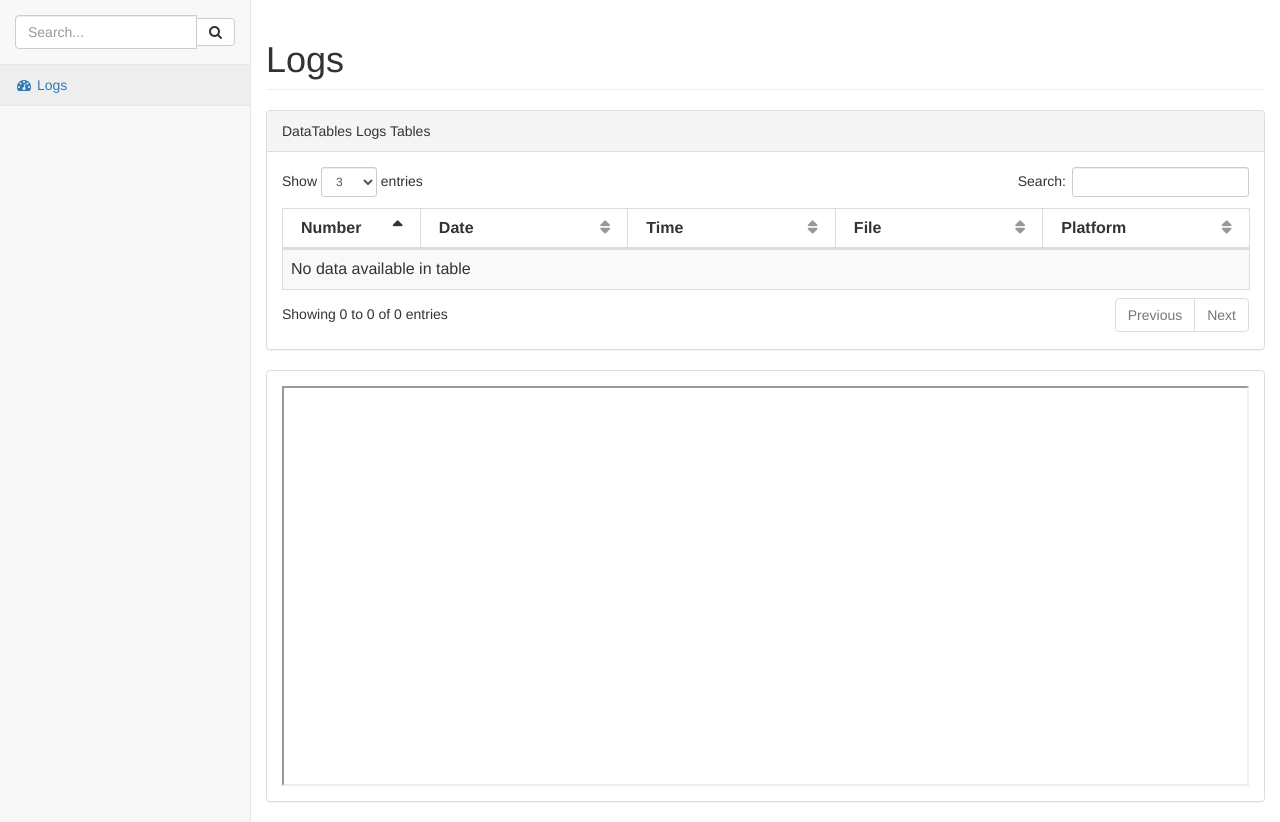
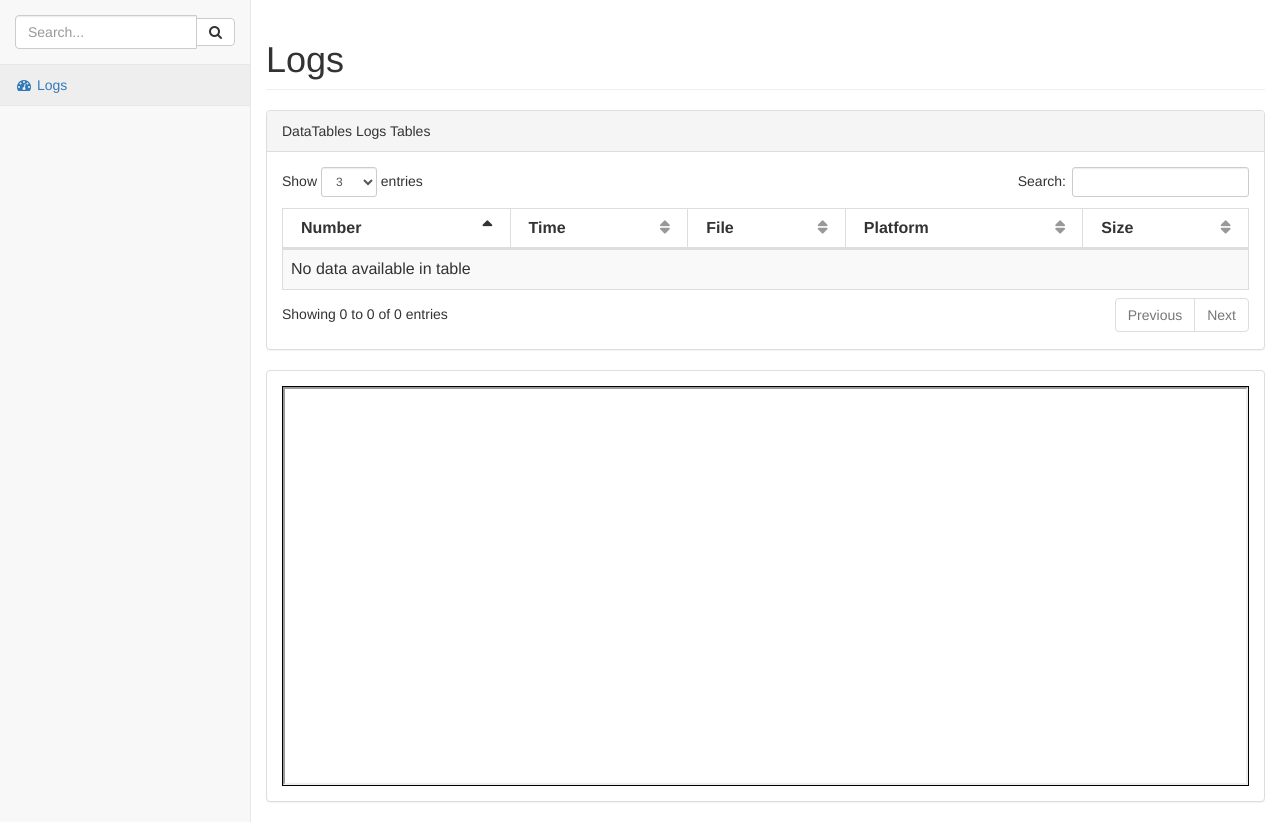
Before and after one commit to Jhenxu/Apollo, a Django app: page /scan/ in a window 1280 px wide. Shown: the part 51-873 px from the top of the page. Run offline with Django 3.2, Linux system fonts and the light colour scheme; data that the repository does not hold is empty; parts of the project's set-up code (start-up, migrations or seed data) failed here and were passed over; some libraries are stand-ins or nearby versions.

Commit message:
add loading

```diff
--- a/ApolloScan/templates/log.html
+++ b/ApolloScan/templates/log.html
@@ -7,6 +7,42 @@
 <script src="../../static/bower_components/jquery/dist/jquery.min.js"></script>
 <script src="../../static/bower_components/datatables/media/js/jquery.dataTables.min.js"></script>
 <script src="../../static/bower_components/datatables-plugins/integration/bootstrap/3/dataTables.bootstrap.min.js"></script>
+
+
+<style>
+.div-relative{position:relative; color:#000; border:1px solid #000; width:100%; height:400px}
+.div-a{ position:absolute; width:100%; height:100%}
+.div-b{ position:absolute; visibility:hidden;background-color:rgba(0, 0, 0, 0.3); width:100%; height:100%}
+.spinner {
+  width: 80px;
+  height: 80px;
+  margin: 100px auto;
+  background-color: #333;
+
+  border-radius: 100%;
+  -webkit-animation: scaleout 1.0s infinite ease-in-out;
+  animation: scaleout 1.0s infinite ease-in-out;
+}
+
+@-webkit-keyframes scaleout {
+  0% { -webkit-transform: scale(0.0) }
+  100% {
+    -webkit-transform: scale(1.0);
+    opacity: 0;
+  }
+}
+
+@keyframes scaleout {
+  0% {
+    transform: scale(0.0);
+    -webkit-transform: scale(0.0);
+  } 100% {
+    transform: scale(1.0);
+    -webkit-transform: scale(1.0);
+    opacity: 0;
+  }
+}
+</style>
 {% endblock %}
 
 {%block loader_content %}
@@ -30,11 +66,11 @@
                 <table class="table table-striped table-bordered table-hover dataTable no-footer" id="dataTables-example" role="grid">
                  <thead>
                   <tr role="row">
-                      <th style="width: 50px;">Number</th>
-                      <th style="width: 110px;">Date</th>
-                      <th style="width: 110px;">Time</th>
-                      <th style="width: 110px;">File</th>
-                      <th style="width: 110px;">Platform</th>
+                      <th>Number</th>
+                      <th>Time</th>
+                      <th>File</th>
+                      <th>Platform</th>
+                      <th>Size</th>
                   </tr>
                  </thead>
                  <tbody></tbody>
@@ -55,7 +91,14 @@
   <div class="col-lg-12">
       <div class="panel panel-default">
           <div class="panel-body">
-            <iframe id="frame_content" width="100%" height="400px"></iframe>
+            <div class="div-relative">
+              <div class="div-a">
+                <iframe id="frame_content" width="100%" height="100%"></iframe>
+              </div>
+              <div class="div-b" id='frame_progress'>
+                <div class="spinner"></div>
+              </div>
+            </div>
           </div>
           <!-- /.panel-body -->
       </div>
@@ -83,9 +126,6 @@ var t = $('#dataTables-example').DataTable({
         "data": null //此列不绑定数据源，用来显示序号
     },
     {
-        "data": "date"
-    },
-    {
         "data": "time"
     },
     {
@@ -93,6 +133,9 @@ var t = $('#dataTables-example').DataTable({
     },
     {
         "data": "platform"
+    },
+    {
+        "data": "file_size"
     }],
     "lengthMenu": [[3, 6, 20, 50, -1], [3, 6, 20, 50, "All"]],
     "columnDefs": [{
@@ -105,7 +148,7 @@ var t = $('#dataTables-example').DataTable({
             return '<a href="javascript:showlog(\''+row.file+'\');"' + data + '" target="_blank">查看</a>';
         },
         //指定是第三列
-        "targets": 3
+        "targets": 2
     }]
 
 });
@@ -129,6 +172,7 @@ function() {
 
 //显示内容
 function showlog(file) {
+  document.getElementById('frame_progress').style.visibility = "visible"
   $.ajax( {
     url:'../../scan/api/?action=',// 跳转到 action
     data: {
@@ -140,11 +184,13 @@ function showlog(file) {
       document.getElementById('frame_content').contentWindow.document.open()
       document.getElementById('frame_content').contentWindow.document.write(JSON.stringify(data));
       document.getElementById('frame_content').contentWindow.document.close()
+      document.getElementById('frame_progress').style.visibility = "hidden"
     },
     error : function() {
       document.getElementById('frame_content').contentWindow.document.open()
       document.getElementById('frame_content').contentWindow.document.write('发生错误！');
       document.getElementById('frame_content').contentWindow.document.close()
+      document.getElementById('frame_progress').style.visibility = "hidden"
     }
     });
 };
--- a/ApolloScan/views.py
+++ b/ApolloScan/views.py
@@ -10,6 +10,8 @@ import json
 import functools
 import os
 import re
+import time
+import datetime
 from django.http import HttpResponse
 from django.shortcuts import render,render_to_response
 
@@ -57,8 +59,20 @@ def api_data(request):
         _file_path = os.path.join(_log_dir, request.GET.get('file',''))
         _file = open(_file_path,'r')
         data =  _file.read()
+        # _regex_scrapy_stat = r'Dumping Scrapy stats:\n\t(?P<stat>{[\s\S]*?})'
+        # f = re.search(_regex_scrapy_stat,data)
+        # if f:
+        #     stat = eval(f.group('stat').replace('\n','').replace('\t',''))
+        #     #print (stat['finish_time'] - stat['start_timme']).total_seconds()
+        #     dur = time.mktime(stat['finish_time'].timetuple()) -time.mktime(stat['start_time'].timetuple())
+        #     print dur
+        #     print type(stat['start_time'])
 
-        return HttpResponse(data.replace('\n','</br>').replace('\t','&nbsp;&nbsp;&nbsp'), content_type="text/plain")
+
+        htmldata = data.replace('\n','</br>').replace('\t','&nbsp;&nbsp;&nbsp')
+        #t = '<html lang="utf-8"><head></head><body><div style="font-size:100px">a</p>a</p>a</p></div></body></html>'
+
+        return HttpResponse(htmldata, content_type="text/plain")
     elif 'loglist' == action:
         result = {}
         data = []
@@ -82,8 +96,11 @@ def api_data(request):
                 m = re.match(_regex,_file_name)
                 item = {}
                 if m:
-                    item['date'] = m.group('date')
-                    item['time'] = m.group('time')
+                    _file_path = os.path.join(_log_dir, _file_name)
+                    _file_stat = os.stat(_file_path)
+                    format_time = m.group('date') + ' ' +m.group('time')
+                    item['file_size'] = _file_stat.st_size
+                    item['time'] = format_time
                     item['file'] = _file_name
                     item['platform'] = m.group('platform')
                     data.append(item)
```
